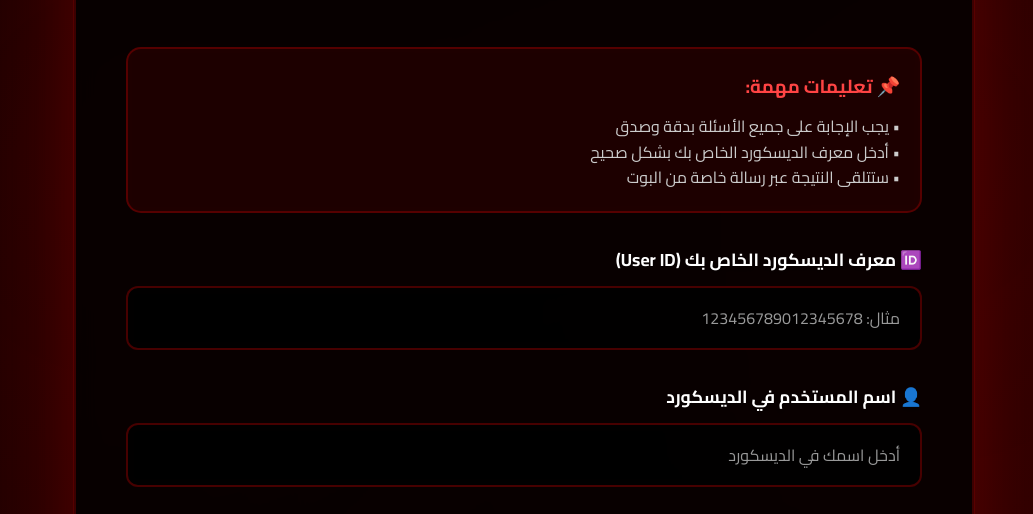
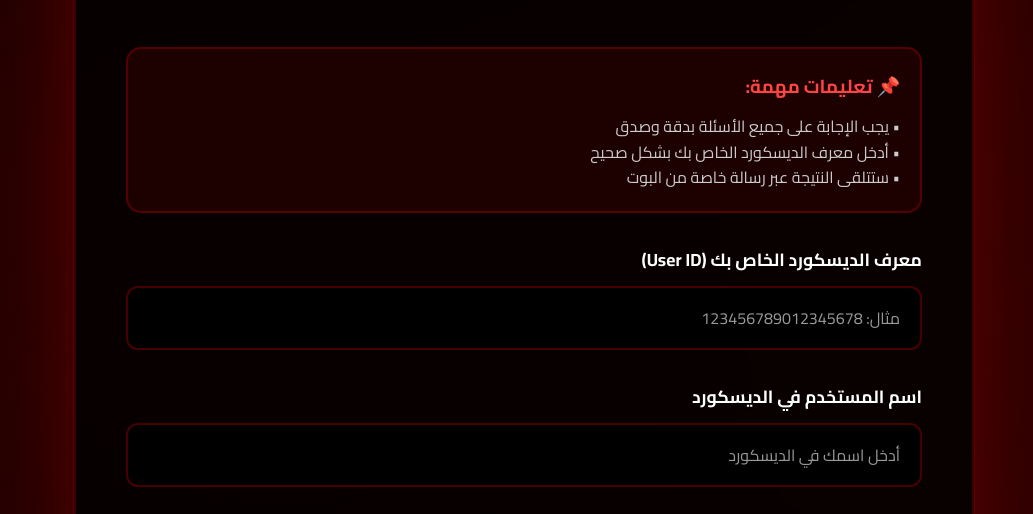
Before and after one commit to Wolffei3/Eagle-305, a plain HTML site: page index.html in a window 1280 px wide. Shown: the part 240-754 px from the top of the page, without its empty margins (116-1149 px from the left). Drawn offline with Linux system fonts and the light colour scheme.

Commit message:
Update index.html

```diff
--- a/index.html
+++ b/index.html
@@ -368,7 +368,7 @@
 
         <form id="examForm">
             <div class="form-group">
-                <label for="userId">🆔 معرف الديسكورد الخاص بك (User ID)</label>
+                <label for="userId"> معرف الديسكورد الخاص بك (User ID)</label>
                 <input
                     type="text"
                     id="userId"
@@ -380,7 +380,7 @@
             </div>
 
             <div class="form-group">
-                <label for="username">👤 اسم المستخدم في الديسكورد</label>
+                <label for="username"> اسم المستخدم في الديسكورد</label>
                 <input
                     type="text"
                     id="username"
```
